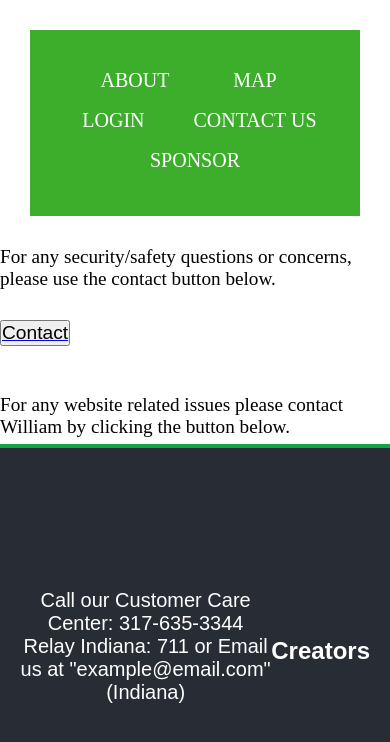
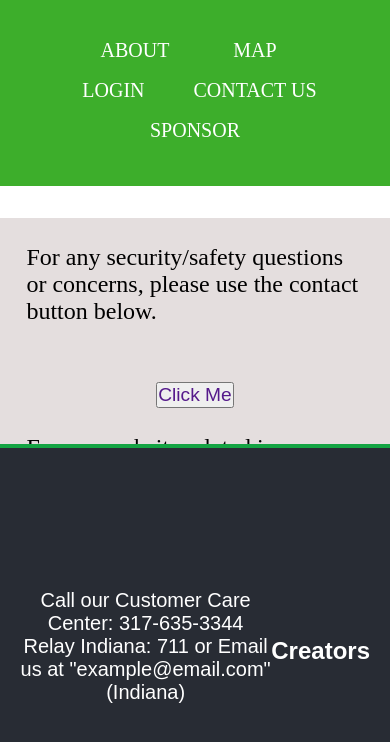
Before and after one commit to uprighted-learners/capstone-indygo-react-capstone-magic-green-bus, a React (Create React App) app in the folder frontend/: page /contact in a window 390 px wide. Shown: the top 742 px of the page. Built offline with nearby package versions, Linux system fonts and the light colour scheme.

Commit message:
did styling in about, contact, navbar files

```diff
--- a/frontend/src/App.js
+++ b/frontend/src/App.js
@@ -6,7 +6,7 @@ import Auth from './components/Auth';
 import Contact from './components/Contact';
 import Sponsor from './components/Sponsor';
 import Footer from './components/Footer';
-import Map from "./components/Map";
+import Map from './components/Map';
 
 function App() {
   return (
--- a/frontend/src/NavBar.css
+++ b/frontend/src/NavBar.css
@@ -1,8 +1,9 @@
 .nav-wrapper {
   background-color: #3dae2b;
-  margin: 30px;
+  margin: 0 auto;
   box-sizing: border-box;
   display: flex;
+  margin-bottom: 2em;
 }
 
 .nav-container {
@@ -53,17 +54,14 @@
     align-items: center;
     background-color: #3dae2b;
     width: 100%;
-    margin: 20px auto;
   }
 
   .nav-container {
-    margin: 20px auto;
   }
 
   .nav-name {
     display: inline-block;
     width: 100%;
-    margin: 20px;
   }
 }
 
@@ -73,7 +71,7 @@
     align-items: center;
     background-color: #3dae2b;
     width: 100%;
-    margin: 20px auto;
+    /* margin: 20px auto; */
   }
 
   .nav-container {
--- a/frontend/src/components/About.css
+++ b/frontend/src/components/About.css
@@ -1,11 +1,26 @@
-.Home-Button {
-  display: flex;
+.hero-section {
+  display: block;
   justify-content: center;
   align-items: center;
   text-align: center;
+  background-color: rgba(201, 189, 189, 0.5);
+
+  padding-top: 3em;
+
+  margin: 0 5%;
+  margin: 0 auto;
+}
+
+.hero-section h1 {
+  color: black;
+}
+.hero-section p {
+  color: black;
+}
+
+.Home-Button {
   height: 50px;
-  background-color: #3dae2b;
-  /* border: none; */
+  background-color: red;
   border-radius: 25px;
   font-size: 20px;
   font-weight: 600;
--- a/frontend/src/components/About.js
+++ b/frontend/src/components/About.js
@@ -9,10 +9,13 @@ export default function Home() {
         <h1>Bettering the community</h1>
         <br></br>
         <p>
-          Every day, we're dedicated to enhancing Indiana's bus stops, one
-          clean-up at a time. Join us — all we need are passionate locals like
-          you!
+          <strong>
+            Every day, we're dedicated to enhancing Indiana's bus stops, one
+            clean-up at a time. Join us — all we need are passionate locals like
+            you!
+          </strong>
         </p>
+
         <button type='submit' className='Home-Button'>
           <Link to='/sponsor'>Sponsor a stop</Link>
         </button>
--- a/frontend/src/components/Auth.css
+++ b/frontend/src/components/Auth.css
@@ -1,10 +1,9 @@
-
 body {
   display: flex;
   flex-direction: column;
   min-height: 100vh;
 }
-h1{
+h1 {
   display: flex;
   flex-direction: column;
   align-items: center;
@@ -18,7 +17,7 @@ h1{
   position: fixed;
   margin-top: auto;
   display: flex;
-  color:black;
+  color: black;
   justify-content: center;
   align-items: center;
   background-color: rgba(194, 192, 192, 0.671);
@@ -39,8 +38,8 @@ h1{
   height: 400px;
   position: relative;
 }
-.Login-Button{
-  background-color: #00539F;
+.Login-Button {
+  background-color: #00539f;
   color: white;
   font-size: 20px;
   font-weight: 600;
@@ -50,7 +49,7 @@ h1{
   margin: 10px 0;
   cursor: pointer;
 }
-.Login-Button:hover{
+.Login-Button:hover {
   background-color: #222160;
   color: white;
   font-size: 20px;
@@ -61,26 +60,24 @@ h1{
   margin: 10px 0;
   cursor: pointer;
 }
-.signup-header{
+.signup-header {
   font-size: 40px;
   font-weight: 600;
   margin-bottom: 20px;
   position: relative;
   right: 260px;
-  bottom: 25%;;
+  bottom: 25%;
 }
-.prompt-overlay{
+.prompt-overlay {
   font-size: small;
   display: flex;
-
 }
-.username-input-login{
-
+.username-input-login {
   width: 250px;
   padding: 10px 20px;
   margin: 10px 0;
 }
-.password-input-login{
+.password-input-login {
   width: 250px;
   padding: 10px 20px;
   margin: 10px 0;
@@ -98,7 +95,6 @@ h1{
     width: 50%;
     height: 430px;
     position: relative;
-
   }
 
   .signup-header {
@@ -111,13 +107,12 @@ h1{
   }
 }
 @media only screen and (max-width: 599px) {
-  .username-input-login{
-
+  .username-input-login {
     width: 100px;
     padding: 10px 20px;
     margin: 10px 0;
   }
-   .password-input-login{
+  .password-input-login {
     width: 100px;
     padding: 10px 20px;
     margin: 10px 0;
--- a/frontend/src/components/Contact.css
+++ b/frontend/src/components/Contact.css
@@ -1,24 +1,91 @@
-body {
-  display: flex;
-  flex-direction: column;
-  min-height: 100vh;
-}
 .contact-content {
-  justify-content: center;
-  max-width: 800px;
   margin: 0 auto;
+  background-color: rgba(201, 189, 189, 0.5);
+  padding-bottom: 1em;
 }
 .contact-content p {
   display: flex;
-  justify-content: center;
-  font-size: 1.2rem;
+  justify-content: space-evenly;
+  padding: 1.1em;
+  font-size: 1.5rem;
   margin-bottom: 30px;
 }
 .contact-button {
+  color: #551a8b;
   display: flex;
-  justify-content: center;
-  align-items: center;
   font-size: 1.2rem;
   margin-bottom: 30px;
-  /* margin: 0 auto; */
+  margin: 0 auto;
 }
+
+.contact-button:hover {
+  background-color: #551a8b;
+  color: #ffff;
+}
+
+@media screen and (max-width: 599px) {
+  .contact-container {
+    /* display: flex; */
+    /* justify-content: center; */
+    /* align-items: center; */
+  }
+  .contact-content {
+    /* width: 40vh; */
+    /* height: 80vh; */
+    /* padding-top: 1em; */
+    /* margin-top: 1em; */
+  }
+  .contact-content {
+    /* width: 40vh; */
+    /* height: 44vh; */
+    /* padding-top: 1em; */
+    /* margin-top: 1em; */
+  }
+  .contact-content p {
+    /* padding: 1em; */
+
+    /* font-size: 1rem; */
+  }
+  .contact-button {
+    /* font-size: 1rem; */
+    /* margin: 0 auto; */
+  }
+}
+
+@media screen and (min-width: 600px) and (max-width: 899px) {
+  .contact-container {
+    /* display: flex; */
+    /* justify-content: center; */
+    /* align-items: center; */
+  }
+  .contact-content {
+    /* width: 50vh; */
+    /* height: 42vh; */
+    /* padding-top: 1em; */
+    /* margin-top: 1em; */
+  }
+  .contact-content p {
+    /* padding: 1em; */
+
+    /* font-size: 1rem; */
+    /* margin-bottom: 40px; */
+  }
+  .contact-button {
+    /* font-size: 1rem; */
+    /* margin: 0 auto; */
+  }
+}
+
+@media screen and (min-width: 900px) and (max-width: 1199px) {
+  .contact-content {
+    /* width: 70vh; */
+    /* height: 41vh; */
+    /* padding-top: 1em; */
+  }
+  .contact-content p {
+    /* padding: 1em; */
+  }
+  .contact-button {
+    /* font-size: 1rem; */
+  }
+}
--- a/frontend/src/components/Contact.js
+++ b/frontend/src/components/Contact.js
@@ -1,27 +1,34 @@
-import React from "react";
-import "./Contact.css";
+import React from 'react';
+import './Contact.css';
 
 export default function Contact() {
   return (
     <>
-      <div className='contact-content'>
-        <p>
-          For any security/safety questions or concerns, please use the contact
-          button below.
-        </p>
-        <a href='/contact'>
-          <button className='contact-button'>Contact</button>
-        </a>
+      <div className='contact-container'>
+        <div className='contact-content'>
+          <p>
+            For any security/safety questions or concerns, please use the
+            contact button below.
+          </p>
+
+          <button className='contact-button'>Click Me</button>
+
+          <p>
+            For any website related issues please contact William by clicking
+            the button below.
+          </p>
+          <button
+            className='contact-button'
+            onClick={() =>
+              alert(
+                'Please contact William @ 123-456-7894 if there are issues with the website',
+              )
+            }
+          >
+            Contact
+          </button>
+        </div>
       </div>
-      <br></br>
-      <div className='contact-content'>
-        <p>
-          For any website related issues please contact William by clicking the
-          button below.
-        </p>
-        <button className='contact-button'>Click Me</button>
-      </div>
-      <br></br>
     </>
   );
 }
--- a/frontend/src/components/Sponsor.css
+++ b/frontend/src/components/Sponsor.css
@@ -1,5 +1,4 @@
-
-.sponsor-form-container{
+.sponsor-form-container {
   width: 40%;
   display: flex;
   flex-direction: column;
@@ -9,12 +8,12 @@
   position: relative;
   left: 410px;
 }
-.New-Sponsor{
+.New-Sponsor {
   color: white;
 }
-.sponsor-form-container2{
+.sponsor-form-container2 {
   width: 100%;
-    display:block;
+  display: block;
   display: flex;
   flex-direction: column;
   align-items: center;
@@ -22,48 +21,48 @@
   font-size: larger;
   font-weight: 900;
 }
-.input-sponsor{
+.input-sponsor {
   margin: 10px;
   width: 150px;
   height: 25px;
 }
-.sponsor-form-container2{
+.sponsor-form-container2 {
   display: flex;
   justify-content: center;
 }
-.NameInput-sponsor{
+.NameInput-sponsor {
   margin: 10px;
   width: 150px;
   height: 25px;
 }
-.ternary-button{
+.ternary-button {
   margin: 10px;
   width: 150px;
   height: 25px;
   border-radius: 2px;
-    background-color: #3DAE2B;
+  background-color: #3dae2b;
   color: white;
   font-weight: 800;
 }
-@media only screen and (min-width: 299px) and (max-width: 863px){
-    body{
+@media only screen and (min-width: 299px) and (max-width: 863px) {
+  body {
     padding: 0px;
     margin: 0px;
   }
   .navList {
     flex-direction: row; /* Arrange items vertically */
     font-weight: 900;
-     font-size: .60rem;
+    font-size: 0.6rem;
     justify-content: center;
     text-align: center;
     width: 30%;
   }
-    .sponsor-form-container{
+  .sponsor-form-container {
     width: 30%;
-        display:block;
+    display: block;
     position: relative;
   }
-    .New-Sponsor{
+  .New-Sponsor {
     color: white;
   }
 }
@@ -73,19 +72,18 @@ justify-content: center;
     font-weight: 900;
     font-size: 1rem;
   }
-    .sponsor-form-container{
+  .sponsor-form-container {
     width: 30%;
-display:block;
+    display: block;
     position: relative;
   }
-    .sponsor-pic{
+  .sponsor-pic {
     position: relative;
-left:300px;
+    left: 300px;
     bottom: 220px;
   }
-
 }
-.New-Sponsor{
+.New-Sponsor {
   width: 100%;
   display: flex;
   font-size: 50px;
@@ -98,16 +96,14 @@ body {
   flex-direction: column;
   min-height: 100vh;
 }
-h1{
+h1 {
   display: flex;
   flex-direction: column;
   align-items: center;
   justify-content: center;
-  color:white;
+  color: white;
   font-family: 'Times New Roman', Times, serif;
   font-size: 35px;
-
-
 }
 
 .footer {
```
Also changed, not shown: frontend/src/components/Sponsor.js (+18 -18 lines). Lines whose indentation alone changed are shown as unchanged.
